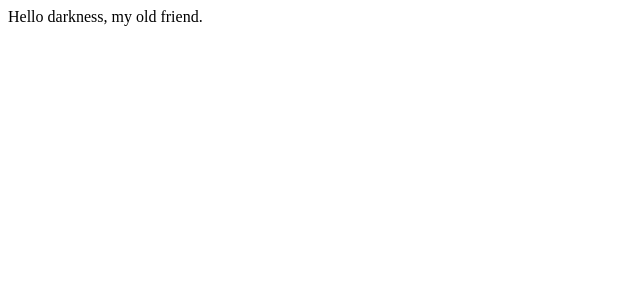
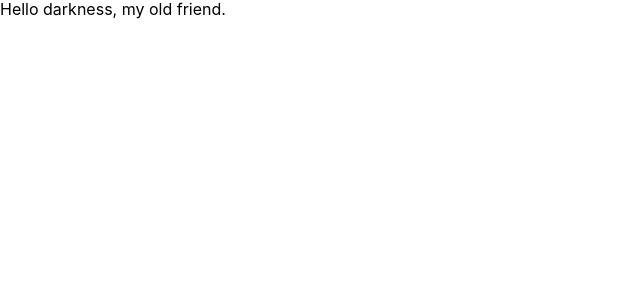
Before and after one commit to lighthurst/minimalReactStarter, a React app: page / in a window 1280 px wide. Shown: the top 300 px of the page, without its empty margins (0-640 px from the left). Built offline with nearby package versions, Linux system fonts and the light colour scheme.

Commit message:
Add minimal base global stylesheet.

```diff
--- a/public/error.html
+++ b/public/error.html
@@ -4,6 +4,7 @@
   <meta charset="UTF-8">
   <meta name="viewport" content="width=device-width, initial-scale=1.0">
   <meta http-equiv="X-UA-Compatible" content="ie=edge">
+  <link rel="stylesheet" href="styles.css">
   <title>Your Website Name</title>
 </head>
 <body>
--- a/public/index.html
+++ b/public/index.html
@@ -4,6 +4,7 @@
   <meta charset="UTF-8">
   <meta name="viewport" content="width=device-width, initial-scale=1.0">
   <meta http-equiv="X-UA-Compatible" content="ie=edge">
+  <link rel="stylesheet" href="styles.css">
   <title>Your Website Name</title>
 </head>
 <body>
--- /dev/null
+++ b/public/styles.css
@@ -0,0 +1,49 @@
+html {
+  font-family: -apple-system, BlinkMacSystemFont, 'Segoe UI', Roboto, Oxygen, Ubuntu, Cantarell, 'Open Sans', 'Helvetica Neue', sans-serif;
+  font-size: 16px;
+  height: 100%;
+  line-height: 1.15em;
+  text-rendering: optimizelegibility;
+  -webkit-text-size-adjust: 100%;
+  -ms-touch-action: manipulation;
+      touch-action: manipulation;
+}
+
+body {
+  height: 100%;
+  margin: 0;
+  padding: 0;
+}
+
+#error {
+  text-align: center;
+  margin: 10%;
+}
+
+h1 {
+  font-size: 2em;
+  margin: 0.67em 0;
+}
+
+.button {
+  background-color: rgb(89, 136, 236);
+  border: 1px solid transparent;
+  border-radius: 2px;
+  box-shadow: 0 1px 2px rgba(0,0,0,0.2);
+  color: rgb(255, 255, 255);
+  cursor: pointer;
+  display: inline;
+  margin: 5px;
+  line-height: 1.5rem;
+  padding: 0 0.625rem;
+  outline: 0;
+}
+
+.button:hover {
+  background-color: rgb(86, 50, 170);
+  border-color: rgb(9, 71, 87);
+  }
+
+.button:focus {
+  border-color: rgb(228, 140, 25);
+}
```
